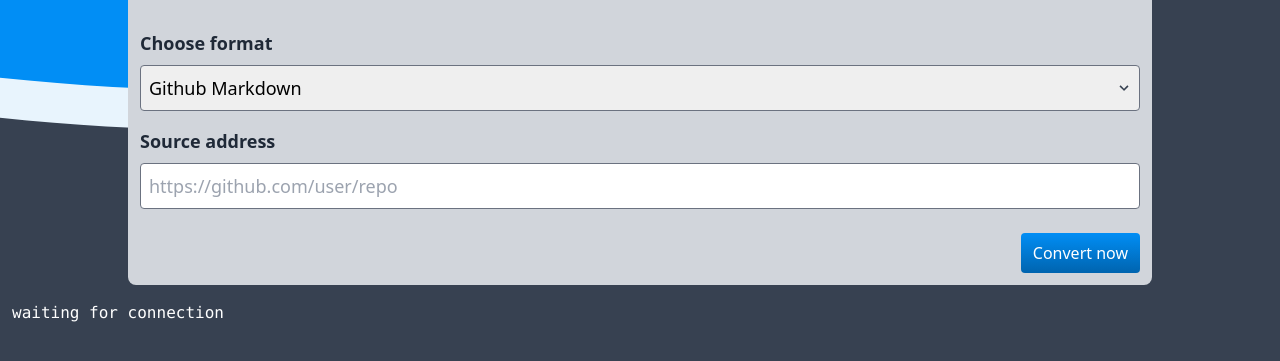
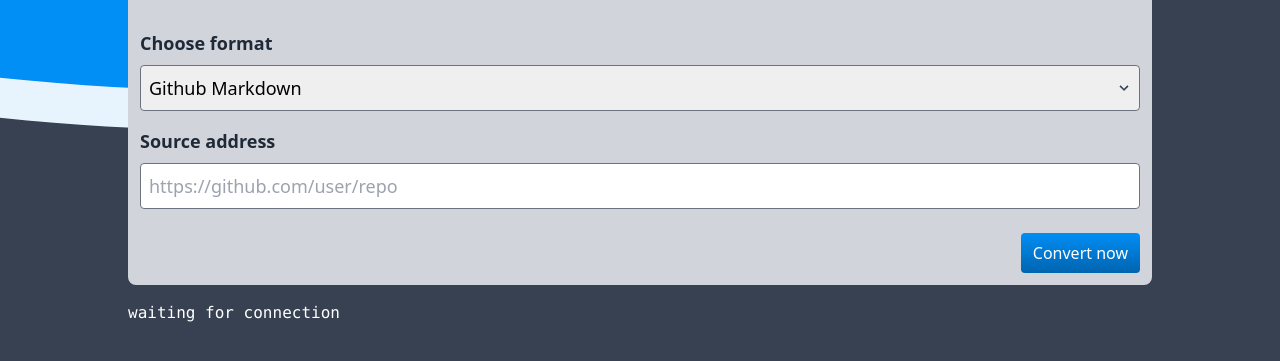
Before and after one commit to p3t3r67x0/markdown-webapp, a plain HTML site: page app/index.html in a window 1280 px wide. Shown: the part 321-682 px from the top of the page. Drawn offline with nearby package versions, Linux system fonts and the light colour scheme; no server answers.

Commit message:
moved output container to the same dimensions like the input container

```diff
--- a/app/index.html
+++ b/app/index.html
@@ -63,7 +63,7 @@
           <button type="button" @click="startConverter()" class="text-white bg-custom-400 focus:outline-none rounded px-3 py-2">Convert now</button>
         </div>
       </div>
-      <div id="output" class="container text-white">
+      <div id="output" class="max-w-5xl container text-white">
         <pre id="initial">waiting for connection</pre>
       </div>
     </div>
```
